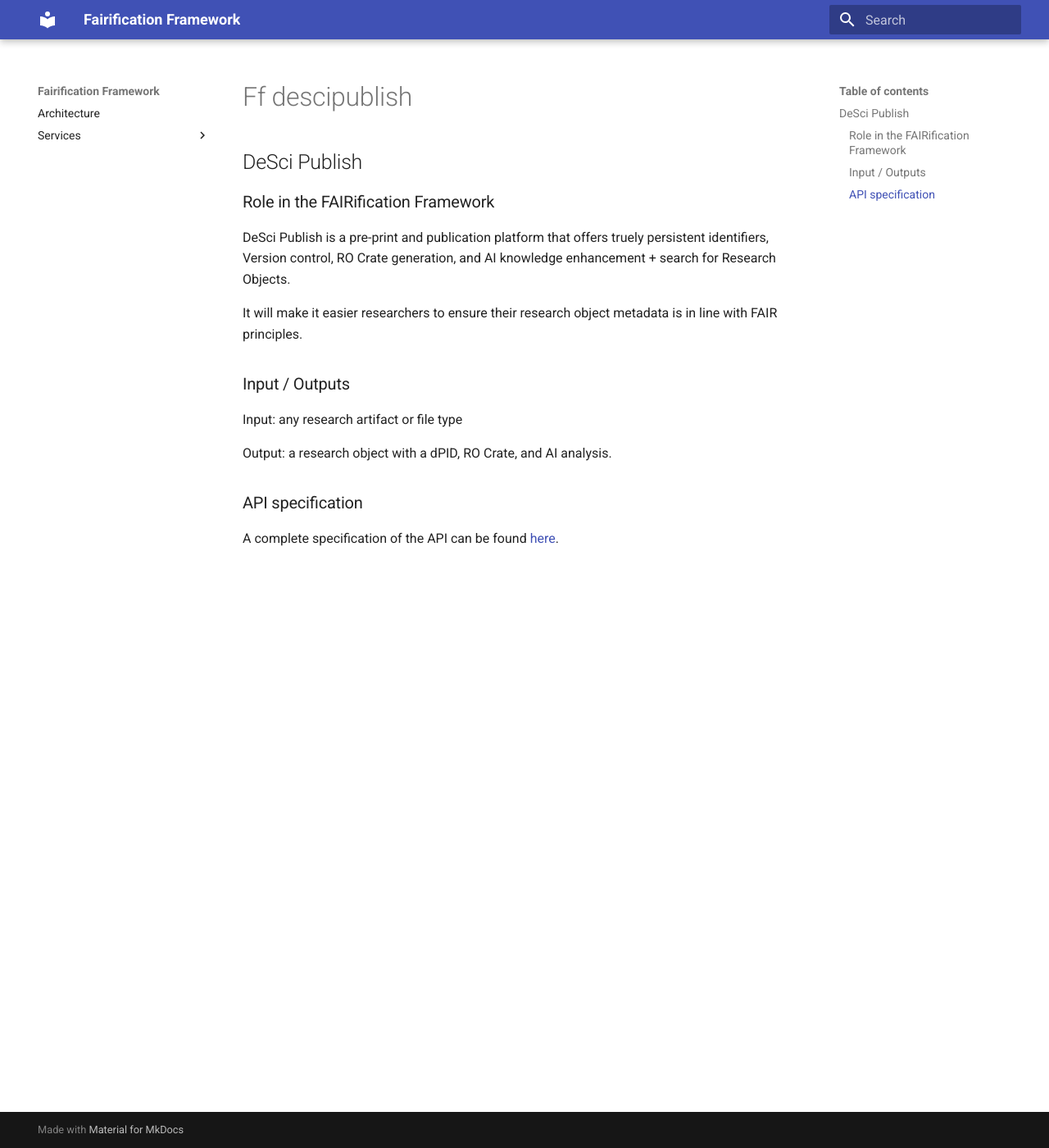
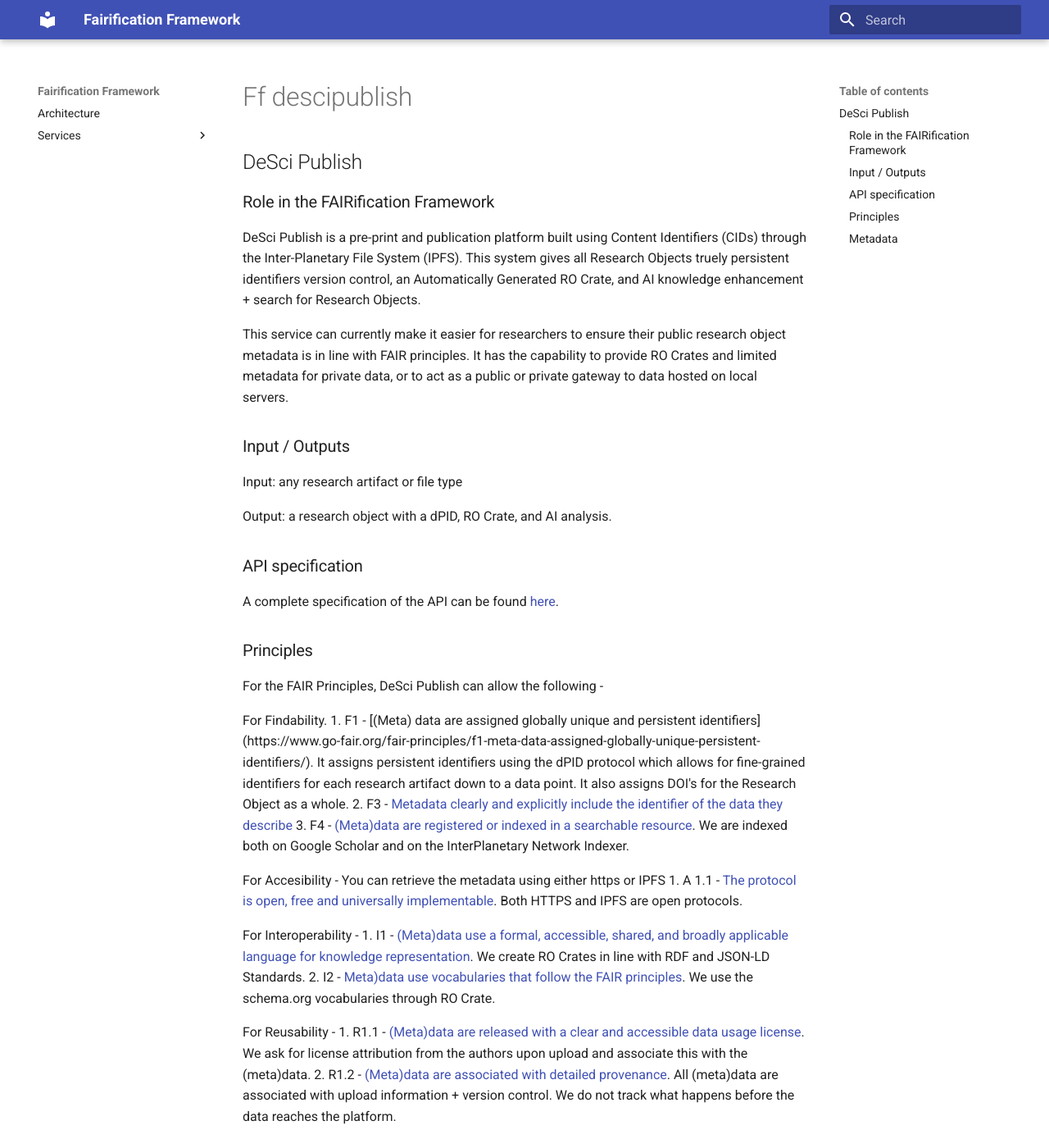
Before and after one commit to FAIR2Adapt/fairification-framework, an MkDocs documentation site: the page built from docs/services/ff-descipublish.md, in a window 1280 px wide and 1400 px high. Shown: the whole window at 82% size. Built offline with MkDocs 1.6.1 and Material for MkDocs 9.7.7, drawn with Linux system fonts in a browser that asks for light colours; some of the changed text lies outside the part shown.

Commit message:
Update ff-descipublish.md

```diff
--- a/docs/services/ff-descipublish.md
+++ b/docs/services/ff-descipublish.md
@@ -1,14 +1,40 @@
-##DeSci Publish
+## DeSci Publish
 
-###Role in the FAIRification Framework
-DeSci Publish is a pre-print and publication platform that offers truely persistent identifiers, Version control, RO Crate generation, and AI knowledge enhancement + search for Research Objects.
+### Role in the FAIRification Framework
+DeSci Publish is a pre-print and publication platform built using Content Identifiers (CIDs) through the Inter-Planetary File System (IPFS). This system gives all Research Objects truely persistent identifiers version control, an Automatically Generated RO Crate, and AI knowledge enhancement + search for Research Objects.
 
-It will make it easier researchers to ensure their research object metadata is in line with FAIR principles.
+This service can currently make it easier for researchers to ensure their public research object metadata is in line with FAIR principles. It has the capability to provide RO Crates and limited metadata for private data, or to act as a public or private gateway to data hosted on local servers.
 
-###Input / Outputs
+### Input / Outputs
 Input: any research artifact or file type
 
 Output: a research object with a dPID, RO Crate, and AI analysis.
 
-###API specification
+### API specification
 A complete specification of the API can be found [here](https://nodes-api.desci.com/documentation/).
+
+### Principles
+For the FAIR Principles, DeSci Publish can allow the following -
+
+For Findability.
+1. F1 - [(Meta) data are assigned globally unique and persistent identifiers] (https://www.go-fair.org/fair-principles/f1-meta-data-assigned-globally-unique-persistent-identifiers/). It assigns persistent identifiers using the dPID protocol which allows for fine-grained identifiers for each research artifact down to a data point. It also assigns DOI's for the Research Object as a whole.
+2. F3 - [Metadata clearly and explicitly include the identifier of the data they describe](https://www.go-fair.org/fair-principles/f3-metadata-clearly-explicitly-include-identifier-data-describe/)
+3. F4 - [(Meta)data are registered or indexed in a searchable resource](https://www.go-fair.org/fair-principles/f4-metadata-registered-indexed-searchable-resource/). We are indexed both on Google Scholar and on the InterPlanetary Network Indexer.
+
+For Accesibility -
+You can retrieve the metadata using either https or IPFS
+1. A 1.1 - [The protocol is open, free and universally implementable](https://www.go-fair.org/fair-principles/a1-1-protocol-open-free-universally-implementable/). Both HTTPS and IPFS are open protocols.
+
+For Interoperability -
+1. I1 - [(Meta)data use a formal, accessible, shared, and broadly applicable language for knowledge representation](https://www.go-fair.org/fair-principles/i1-metadata-use-formal-accessible-shared-broadly-applicable-language-knowledge-representation/). We create RO Crates in line with RDF and JSON-LD Standards.
+2. I2 - [Meta)data use vocabularies that follow the FAIR principles](https://www.go-fair.org/fair-principles/i2-metadata-use-vocabularies-follow-fair-principles/). We use the schema.org vocabularies through RO Crate.
+
+For Reusability -
+1. R1.1 - [(Meta)data are released with a clear and accessible data usage license](https://www.go-fair.org/fair-principles/r1-1-metadata-released-clear-accessible-data-usage-license/). We ask for license attribution from the authors upon upload and associate this with the (meta)data.
+2. R1.2 - [(Meta)data are associated with detailed provenance](https://www.go-fair.org/fair-principles/r1-2-metadata-associated-detailed-provenance/). All (meta)data are associated with upload information + version control. We do not track what happens before the data reaches the platform.
+
+
+### Metadata
+We extract Title, Authors, Keywords, and Abstract directly from the text. From there we use the Open Alex API to assign OrcIDs to authors, and match the keywords to topics.
+
+We additionally discover related papers and qualified reviewers.
```
